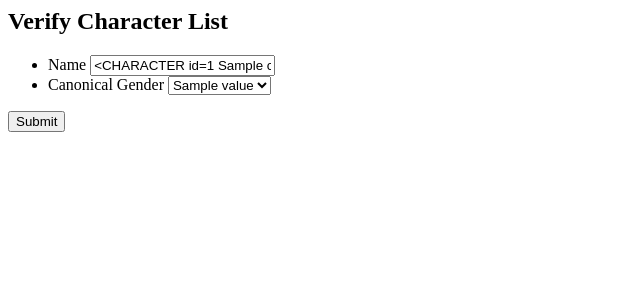
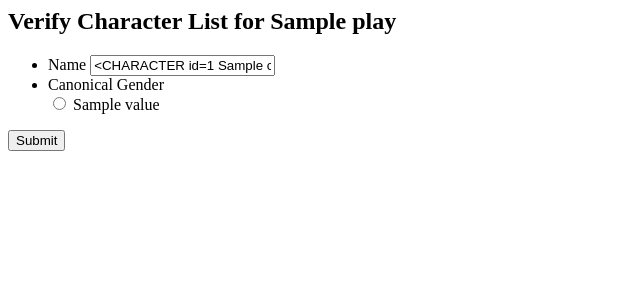
Before and after one commit to whatapieceofwork/motive-and-cue, a Flask app: template templates/verify-characters.html in a window 1280 px wide. Shown: the top 300 px of the page, without its empty margins (0-640 px from the left). Run offline with Flask 2, Linux system fonts and the light colour scheme; tables that the repository leaves empty hold one stand-in row (values such as "Sample post"); the template is opened without the code that fills it: values that come from a table or form of the project are taken from there, most other values are stand-ins (such as "Sample title", 1, 10 or a date in 2020); parts of the project's set-up code (start-up, migrations or seed data) failed here and were passed over; some libraries are stand-ins or nearby versions.

```diff
--- a/crud.py
+++ b/crud.py
@@ -20,10 +20,10 @@ db = SQLAlchemy()
 
 plays = {"AWW": "All's Well That Ends Well", "Ant": "Antony and Cleopatra", "AYL": "As You Like It", "Err": "The Comedy of Errors", "Cor": "Coriolanus", "Cym": "Cymbeline", "Ham": "Hamlet", "1H4": "Henry IV, Part 1", "2H4": "Henry IV, Part 2", "H5": "Henry V", "1H6": "Henry VI, Part 1", "2H6": "Henry VI, Part 2", "3H6": "Henry VI, Part 3", "H8": "Henry VIII", "JC": "Julius Caesar", "Jn": "King John", "Lr": "King Lear", "LLL": "Love's Labor's Lost", "Mac": "Macbeth", "MM": "Measure for Measure", "MV": "The Merchant of Venice", "Wiv": "The Merry Wives of Windsor", "MND": "A Midsummer Night's Dream", "Ado": "Much Ado About Nothing", "Oth": "Othello", "Per": "Pericles", "R2": "Richard II", "R3": "Richard III", "Rom": "Romeo and Juliet", "Shr": "The Taming of the Shrew", "Tmp": "The Tempest", "Tim": "Timon of Athens", "Tit": "Titus Andronicus", "Tro": "Troilus and Cressida", "TN": "Twelfth Night", "TGV": "Two Gentlemen of Verona", "TNK": "Two Noble Kinsmen", "WT": "The Winter's Tale"}
 
-def add_character(name, play):
+def add_character(name, gender, play):
     """Create and return a new Character database record."""
 
-    character = Character(name=name, play_id=play.id)
+    character = Character(name=name, gender=gender, play_id=play.id)
 
     db.session.add(character)
     db.session.commit()
@@ -130,14 +130,14 @@ def add_topic(title, desc, quote):
     return topic
 
 
-def get_character_by_name(name, play):
-    """Given a character name and play, return the Character object."""
+def get_character(name, gender, play):
+    """Given a character name, gender, and play, return the Character object."""
 
-    existing_record = db.session.query(exists().where((Character.name == name) & (Character.play_id == play.id))).scalar()
+    existing_record = db.session.query(exists().where((Character.name == name) & (Character.gender == gender) & (Character.play_id == play.id))).scalar()
     if existing_record:
-        return Character.query.filter((Character.name == name) & (Character.play_id == play.id)).first()
+        return Character.query.filter((Character.name == name) & (Character.gender == gender) & (Character.play_id == play.id)).first()
     else:
-        character = add_character(name=name, play=play)
+        character = add_character(name=name, gender=gender, play=play)
         return character
 
 
--- a/data_model.py
+++ b/data_model.py
@@ -48,6 +48,7 @@ class Character(db.Model):
 
     id = db.Column(db.Integer, autoincrement=True, primary_key=True)
     name = db.Column(db.String(100), nullable=False, unique=True)
+    gender = db.Column(db.String(10))
     play_id = db.Column(db.Integer, db.ForeignKey("plays.id"))
     play = db.relationship("Play", back_populates="characters")
     played_by = db.relationship("Person", secondary="parts_played", back_populates="parts")
--- a/moviedb_parser.py
+++ b/moviedb_parser.py
@@ -13,9 +13,9 @@ import json
 
 MOVIEDB_API_KEY = os.environ["MOVIEDB_API_KEY"]
 GENDERS = {
-    0: "Other/NA",
+    2: "Male",
     1: "Female",
-    2: "Male",
+    0: "Other/NA"
 }
 
 def get_moviedb_film_id(film_url):
@@ -60,7 +60,6 @@ def parse_moviedb_film_details(moviedb_id, play):
     film["play_id"] = play.id
     if details["poster_path"]:
         film["poster_path"] = "https://www.themoviedb.org/t/p/original/" + details.get("poster_path")
-
 
     return film
 
--- a/server.py
+++ b/server.py
@@ -36,6 +36,9 @@ def index():
 
     return render_template("index.html")
 
+
+# ----- BEGIN: PROCESS CHARACTERS ----- #
+
 @app.route("/add-characters")
 def add_characters():
     """Prompts user for play name to add play characters via API."""
@@ -63,6 +66,7 @@ def process_characters():
 def add_characters_to_db():
     """Use the form data from /process-characters to add character information to the database."""
 
+    play = get_play_by_title(request.form.get("play"))
     characters = []
     character_count = request.form.get("character_count")
     character_count = int(character_count) + 1
@@ -71,10 +75,15 @@ def add_characters_to_db():
         character["name"] = request.form.get(f"name-{i}")
         character["gender"] = request.form.get(f"gender-{i}")
 
+        get_character(character["name"], character["gender"],  play)
         characters.append(character)
 
     return f"<div>{characters}</div>"
 
+# ----- END: PROCESS CHARACTERS ----- #
+
+
+# ----- BEGIN: PROCESS FILM ----- #
 
 @app.route("/add-film")
 def add_film():
@@ -95,12 +104,16 @@ def process_film():
     film_id = get_moviedb_film_id(film_url)
     details, cast, crew = parse_moviedb_film(film_id, play)
 
+    character_names = [character.name for character in play.characters]
+    character_names.sort()
+
     return render_template("verify-film.html",
                             details=details,
                             cast=cast,
                             crew=crew,
                             play=play,
-                            genders=GENDERS)
+                            genders=GENDERS,
+                            character_names=character_names)
 
 
 @app.route("/add-film-to-db", methods = ["POST"])
@@ -141,6 +154,8 @@ def add_film_to_db():
                             film=film,
                             people=people)
 
+# ----- END: PROCESS FILM ----- #
+
 
 if __name__ == '__main__':
     app.debug = True
--- a/templates/verify-characters.html
+++ b/templates/verify-characters.html
@@ -3,7 +3,7 @@
 {% block title %}- Verify Characters{% endblock %}
 
 {% block content %}
-<h2>Verify Character List</h2>
+<h2>Verify Character List for {{play.title}}</h2>
 
 <div id="characters-metadata">
     <form action="/add-characters-to-db" method="post">
@@ -11,18 +11,21 @@
 {% for character in characters %}
 <div id="character-metadata">
     <ul>
+        <input type="hidden" id="play" name="play" value="{{play.title}}">
         <li><label for "name">Name</label>
             <input type="text" name="name-{{loop.index0}}" id="name-{{loop.index0}}" placeholder="{{character}}" value="{{character}}">
-        <li><label for "gender">Canonical Gender</label>
-            <select name="gender-{{loop.index0}}" id="gender-{{loop.index0}}">
+        <li><label for "gender">Canonical Gender</label><br />
+                {% set character_loop = loop %}
                 {% for key, value in genders.items() %}
                     {% if key == 2 %}
-                        <option selected value="{{ key }}">{{ value }}</option>
+                        <input type="radio" name="gender-{{character_loop.index0}}" id="gender-{{character_loop.index0}}" value={{key}} checked>
                     {% else %}
-                        <option value="{{ key }}">{{ value }}</option>
+                        <input type="radio" name="gender-{{character_loop.index0}}" id="gender-{{character_loop.index0}}" value={{key}}>
                     {% endif %}
+
+                    <label for="{{key}}">{{value}}</label><br>
                 {% endfor %}
-            </select></li>
+            </li>
     </ul>
     {% if loop.last %}
         <input type="hidden" id="character_count" name="character_count" value="{{loop.index0}}">
```
Also changed, not shown: templates/verify-film.html (+19 -14 lines).
